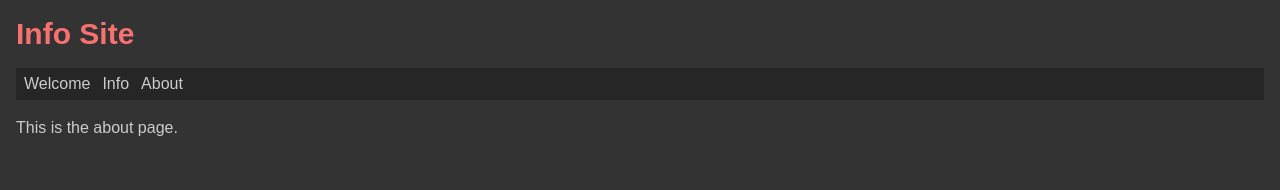
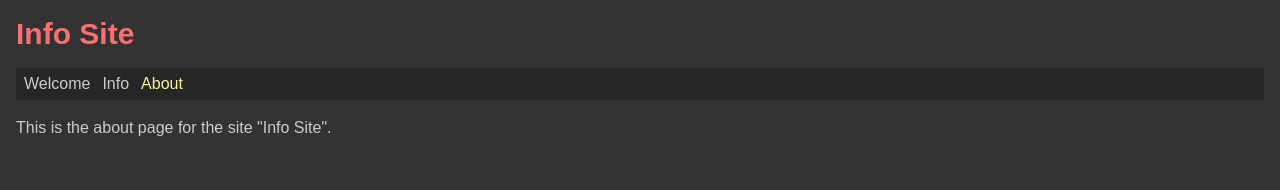
Before and after one commit to AbdulSamman/nextjs-usecontext, a Next.js app: page /about in a window 1280 px wide. Shown: the top 190 px of the page. Built offline with nearby package versions, Linux system fonts and the light colour scheme.

Commit message:
info site has usecontext

```diff
--- a/app/about/page.tsx
+++ b/app/about/page.tsx
@@ -1,11 +1,14 @@
+"use client";
 import React from "react";
 import Header from "../../components/Header";
-
+import { useContext } from "react";
+import { AppContext } from "../../components/AppContext";
 function About() {
+  const { siteTitle } = useContext(AppContext);
   return (
     <>
       <Header />
-      <p>This is the about page.</p>
+      <div>This is the about page for the site "{siteTitle}".</div>
     </>
   );
 }
--- a/app/info/page.tsx
+++ b/app/info/page.tsx
@@ -9,7 +9,7 @@
   return (
     <>
       <Header />
-      <p>This is the info page.</p>
+      <div>This is the info page for the site "{siteTitle}".</div>
     </>
   );
 }
--- a/app/layout.tsx
+++ b/app/layout.tsx
@@ -1,6 +1,8 @@
+"use client";
 import "../styles/site.scss";
 //tailwind
 import "../styles/globals.css";
+import { AppProvider } from "../components/AppContext";
 
 export default function RootLayout({
   children,
@@ -10,7 +12,9 @@
   return (
     <html>
       <head />
-      <body>{children}</body>
+      <body>
+        <AppProvider>{children}</AppProvider>
+      </body>
     </html>
   );
 }
--- a/app/page.tsx
+++ b/app/page.tsx
@@ -11,7 +11,7 @@
   return (
     <>
       <Header />
-      <div>This is the welcome page for the site"{siteTitle}".</div>;
+      <div>This is the welcome page for the site"{siteTitle}".</div>
     </>
   );
 }
--- a/pages/_app.tsx
+++ b/pages/_app.tsx
@@ -1,12 +1,9 @@
 import type { AppProps } from "next/app";
-import { AppProvider } from "../components/AppContext";
 
 const App = ({ Component, pageProps }: AppProps) => {
   return (
     <>
-      <AppProvider>
-        <Component {...pageProps} />
-      </AppProvider>
+      <Component {...pageProps} />
     </>
   );
 };
--- a/styles/site.scss
+++ b/styles/site.scss
@@ -3,7 +3,7 @@
   color: #ccc;
   font-family: sans-serif;
   padding: 0 1rem;
+  .active {
+    color: rgb(243, 243, 157);
+  }
 }
-a .active {
-  color: rgb(243, 243, 157);
-}
```
